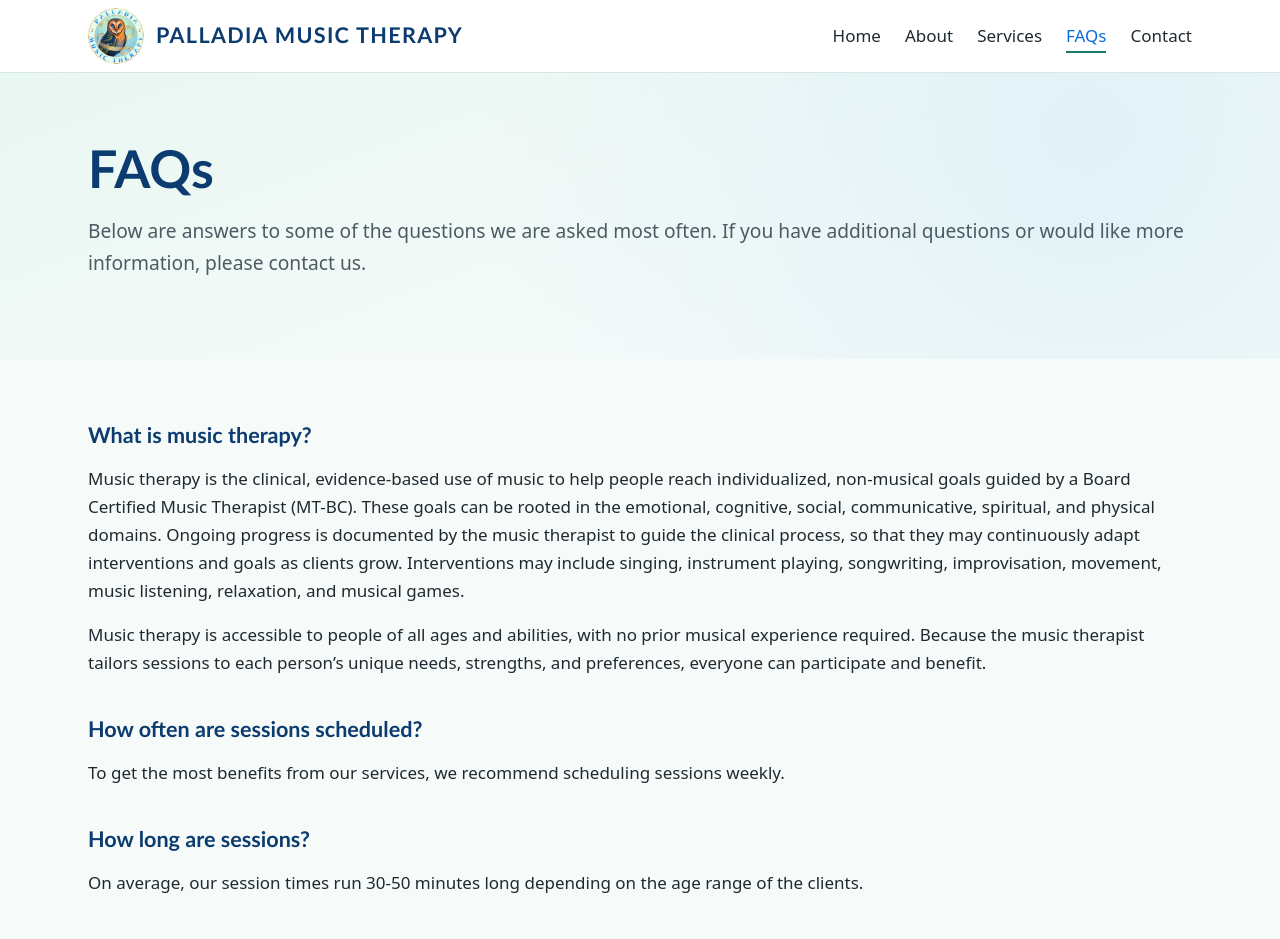
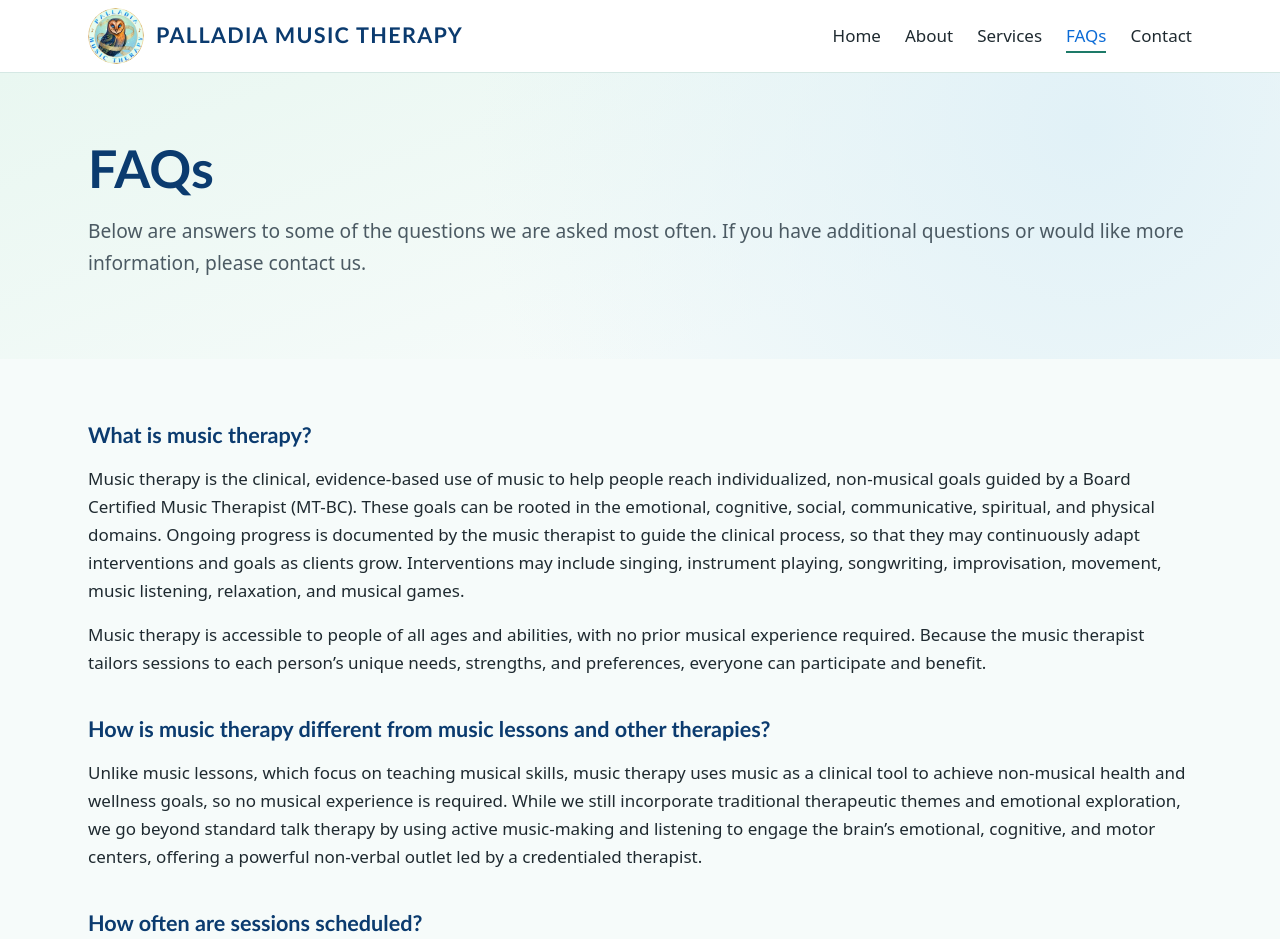
Before and after one commit to jbarber13/palladia, a SvelteKit app: page /faqs in a window 1280 px wide. Shown: the top 939 px of the page. Built offline with nearby package versions, Linux system fonts and the light colour scheme.

Commit message:
Add FAQ about how music therapy differs from music lessons and other therapies

```diff
--- a/src/routes/faqs/+page.svelte
+++ b/src/routes/faqs/+page.svelte
@@ -34,6 +34,16 @@
 			Music therapy is accessible to people of all ages and abilities, with no prior musical
 			experience required. Because the music therapist tailors sessions to each person’s unique
 			needs, strengths, and preferences, everyone can participate and benefit.
+		</p>
+
+		<h2>How is music therapy different from music lessons and other therapies?</h2>
+		<p>
+			Unlike music lessons, which focus on teaching musical skills, music therapy uses music as a
+			clinical tool to achieve non-musical health and wellness goals, so no musical experience is
+			required. While we still incorporate traditional therapeutic themes and emotional exploration,
+			we go beyond standard talk therapy by using active music-making and listening to engage the
+			brain’s emotional, cognitive, and motor centers, offering a powerful non-verbal outlet led by
+			a credentialed therapist.
 		</p>
 
 		<h2>How often are sessions scheduled?</h2>
```
